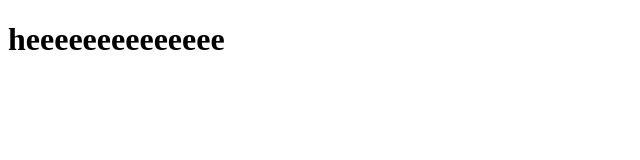
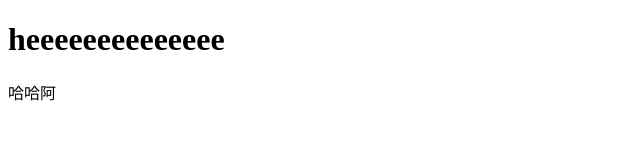
Before and after one commit to tiffany1029tw/CD, a plain HTML site: page index.html in a window 1280 px wide. Shown: the full height of the page, 0-640 px from the left. Drawn offline with Linux system fonts and the light colour scheme.

Commit message:
add index

```diff
--- a/index.html
+++ b/index.html
@@ -7,5 +7,6 @@
 </head>
 <body>
     <h1>heeeeeeeeeeeeee</h1>
+    <p>哈哈阿</p>
 </body>
 </html>
```
